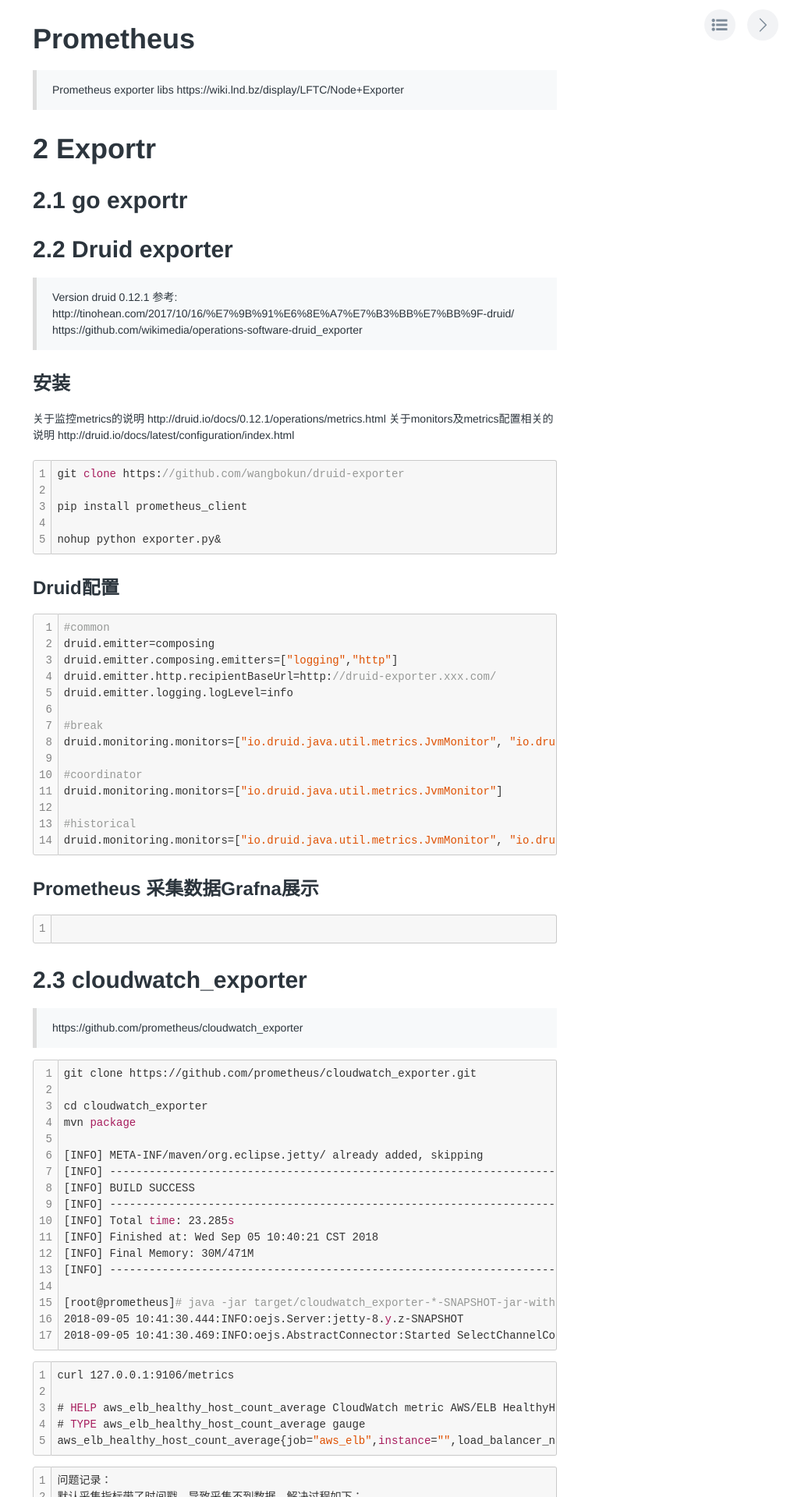
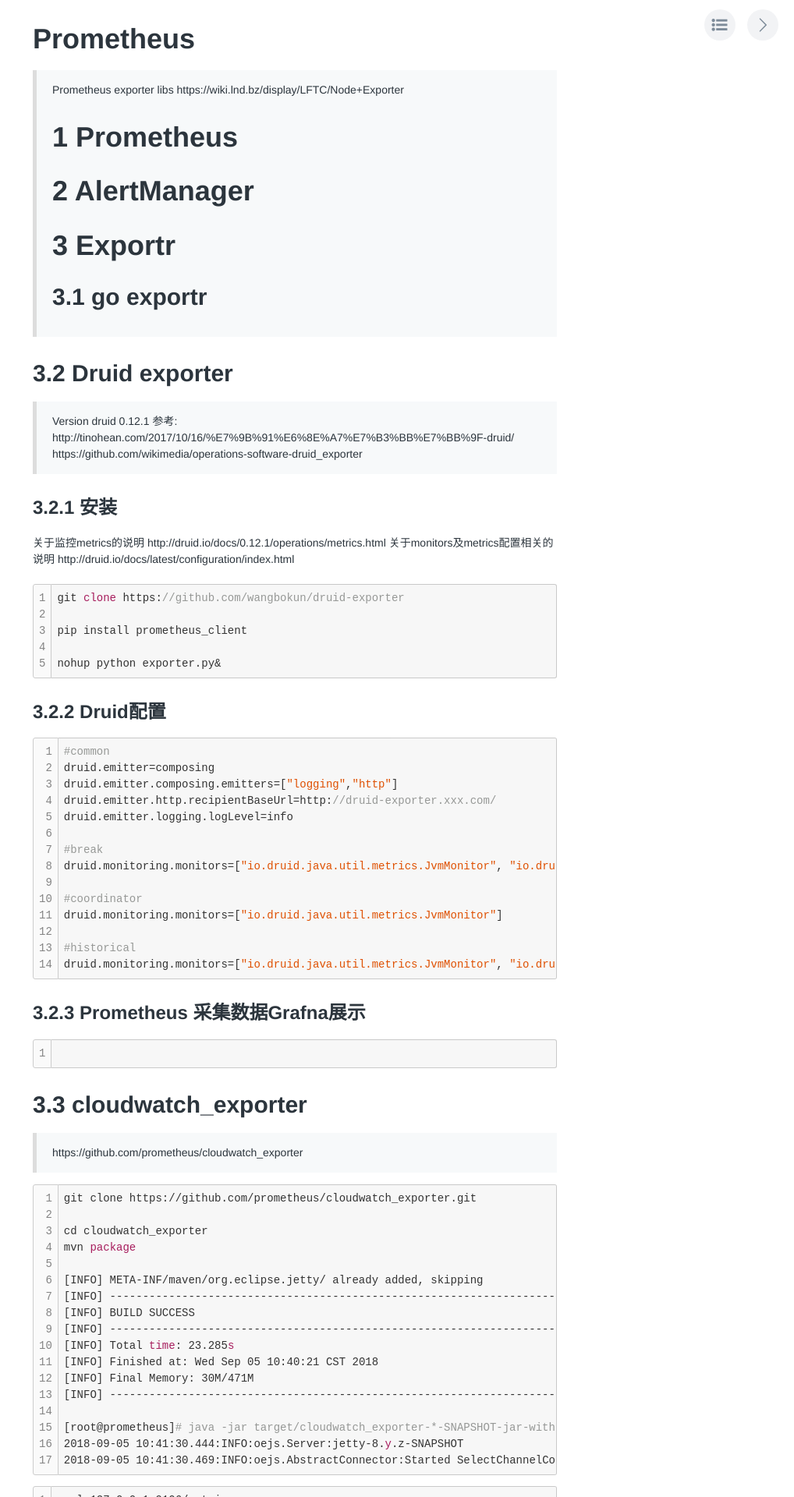
Before and after one commit to wangbokun/wangbokun.github.io, a Jekyll site: the page built from _posts/运维/Prometheus/2018-12-24-prometheus.md, in a window 1280 px wide. Shown: the top 1920 px of the page at 78% size, without its empty margins (262-1280 px from the left). Built offline with Jekyll 4.4.1, drawn with Linux system fonts in a browser that asks for light colours; comment, search, counter and statistics services are not loaded; some of the changed text lies outside the part shown.

Commit message:
fix prot exporter

````diff
--- a/_posts/运维/Prometheus/2018-12-24-prometheus.md
+++ b/_posts/运维/Prometheus/2018-12-24-prometheus.md
@@ -5,17 +5,18 @@
 
 > Prometheus exporter libs
 > https://wiki.lnd.bz/display/LFTC/Node+Exporter
+# 1 Prometheus
+# 2 AlertManager
+# 3 Exportr
+## 3.1 go exportr
 
-# 2 Exportr
-## 2.1 go exportr
-
-## 2.2 Druid exporter
+## 3.2 Druid exporter
 > Version druid 0.12.1
 > 参考:
 > http://tinohean.com/2017/10/16/%E7%9B%91%E6%8E%A7%E7%B3%BB%E7%BB%9F-druid/
 > https://github.com/wikimedia/operations-software-druid_exporter
 
-### 安装
+### 3.2.1 安装
 关于监控metrics的说明
 http://druid.io/docs/0.12.1/operations/metrics.html
 关于monitors及metrics配置相关的说明
@@ -28,7 +29,7 @@
 
 nohup python exporter.py&
 ```
-### Druid配置
+### 3.2.2 Druid配置
 
 ```
 #common
@@ -46,12 +47,12 @@
 #historical
 druid.monitoring.monitors=["io.druid.java.util.metrics.JvmMonitor", "io.druid.server.metrics.QueryCountStatsMonitor"]
 ```
-###  Prometheus 采集数据Grafna展示
+###  3.2.3 Prometheus 采集数据Grafna展示
 
 ```
 
 ```
-## 2.3 cloudwatch_exporter
+## 3.3 cloudwatch_exporter
 > https://github.com/prometheus/cloudwatch_exporter
 
 
@@ -101,8 +102,8 @@
 ![](/assets/img/15361200693387.jpg)
 
 
-## 2.4 port exporter
-
+## 3.4 port exporter
+### 3.4.1 install
 ```
  git clone https://github.com/wangbokun/port_exporter.git
  cd port_exporter/
@@ -112,7 +113,7 @@
 ![](/assets/img//15456486442247.jpg)
 ![](/assets/img//15456492578593.jpg)
 
-### 配置文件格式(yml):
+### 3.4.2 配置文件格式(yml):
 
 ```
 checkInterval: 30000 #端口检查 间隔  单位 ms 默认10秒
@@ -126,13 +127,17 @@
   name: name2    名称
   addr: localhost:8080
 ```
-### run
+### 3.4.3 run
 
 ```
 java -jar {buildName}.jar -c [config_path]
 #curl http://localhost:9333/metrics
 ```
-## 2.5 JMX exporter
+### 3.4.4 Fix Host不显示问题
+
+![-w999](/assets/img//15458112298417.jpg)
+
+## 3.5 JMX exporter
 
 ```
 git clone https://github.com/prometheus/jmx_exporter.git
````
Also changed, not shown: assets/img/15458112298417.jpg (added).
